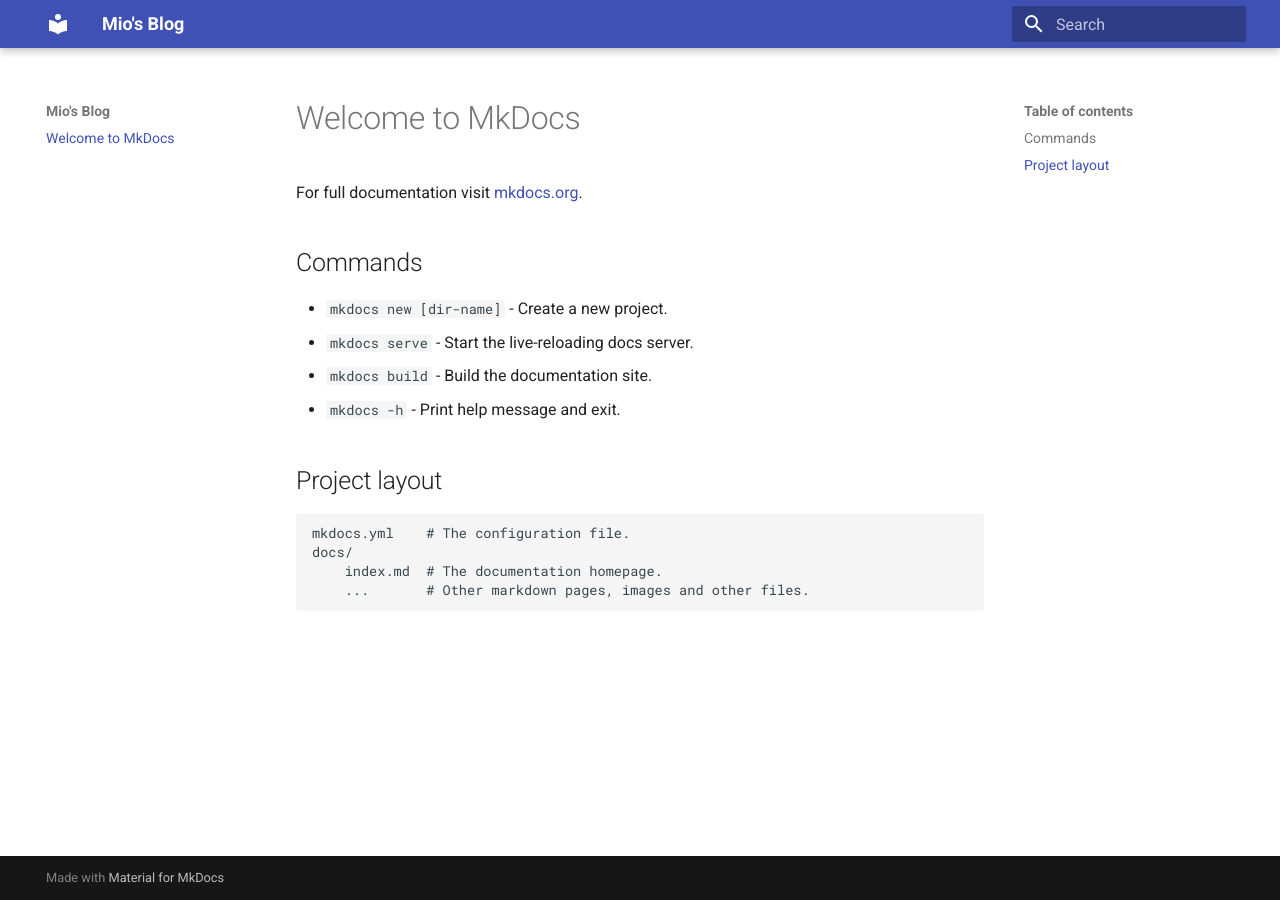
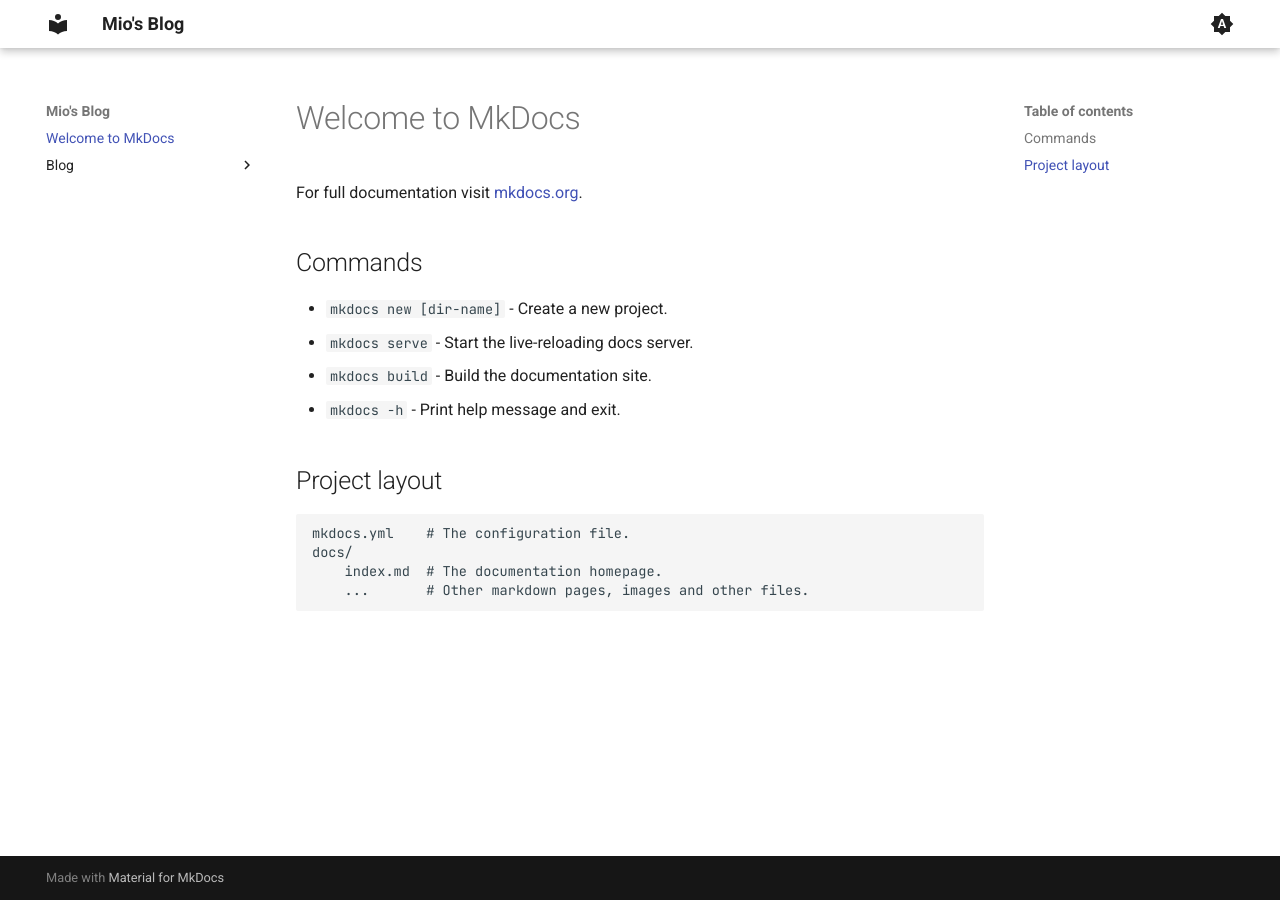
Before and after one commit to 1528518916/note, an MkDocs documentation site: the page built from docs/index.md, in a window 1280 px wide. Built offline with MkDocs 1.6.1 and Material for MkDocs 9.7.7, drawn with Linux system fonts in a browser that asks for light colours.

Commit message:
second commit

```diff
--- a/mkdocs.yml
+++ b/mkdocs.yml
@@ -2,3 +2,32 @@
 # site_url:
 theme:
   name: material
+  font:
+    text: Roboto
+    code: JetBrains Mono
+  palette:
+    # Palette toggle for automatic mode
+    - media: "(prefers-color-scheme)"
+      primary: white
+      toggle:
+        icon: material/brightness-auto
+        name: Switch to light mode
+
+    # Palette toggle for light mode
+    - media: "(prefers-color-scheme: light)"
+      scheme: default
+      primary: white
+      toggle:
+        icon: material/toggle-switch
+        name: Switch to dark mode
+
+    # Palette toggle for dark mode
+    - media: "(prefers-color-scheme: dark)"
+      primary: black
+      scheme: slate
+      toggle:
+        icon: material/toggle-switch-off-outline
+        name: Switch to system preference
+
+plugins:
+  - blog
```
